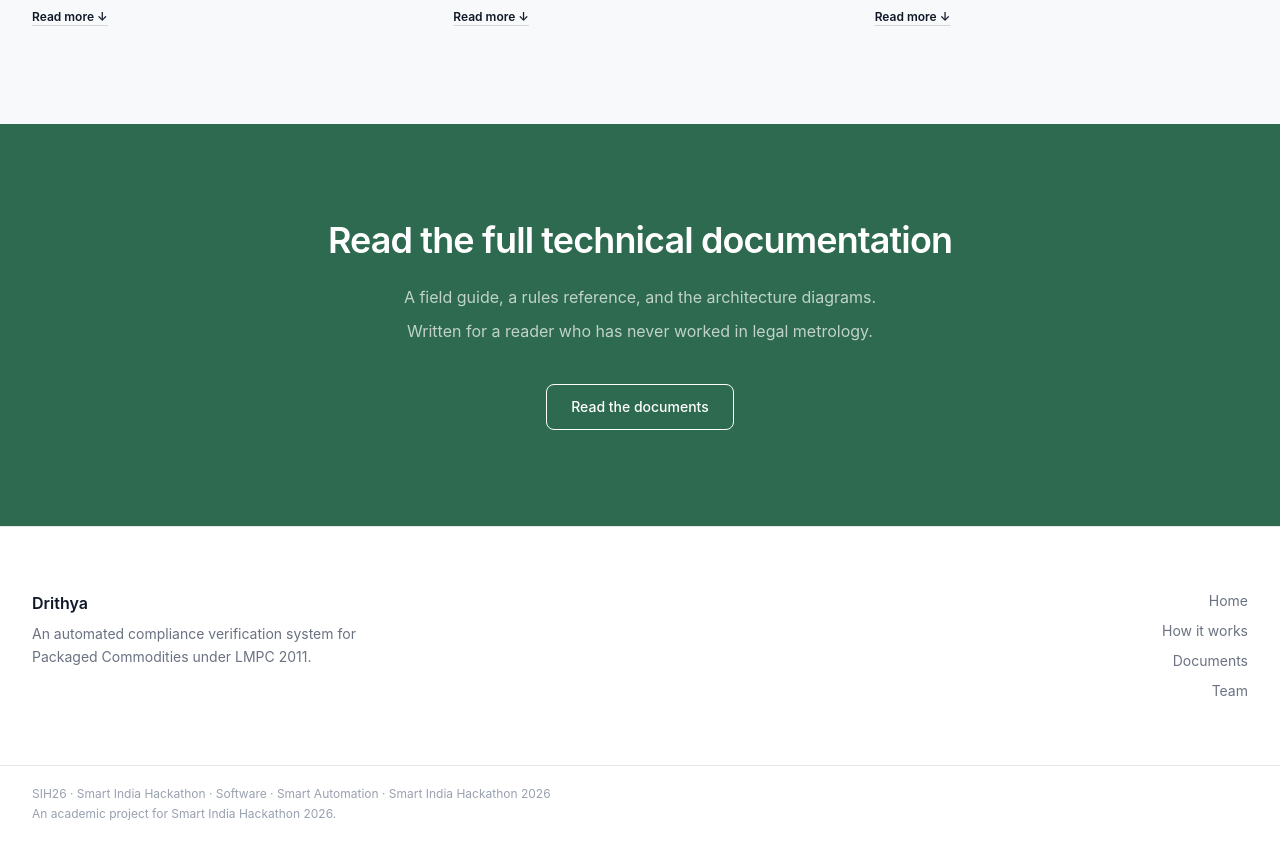
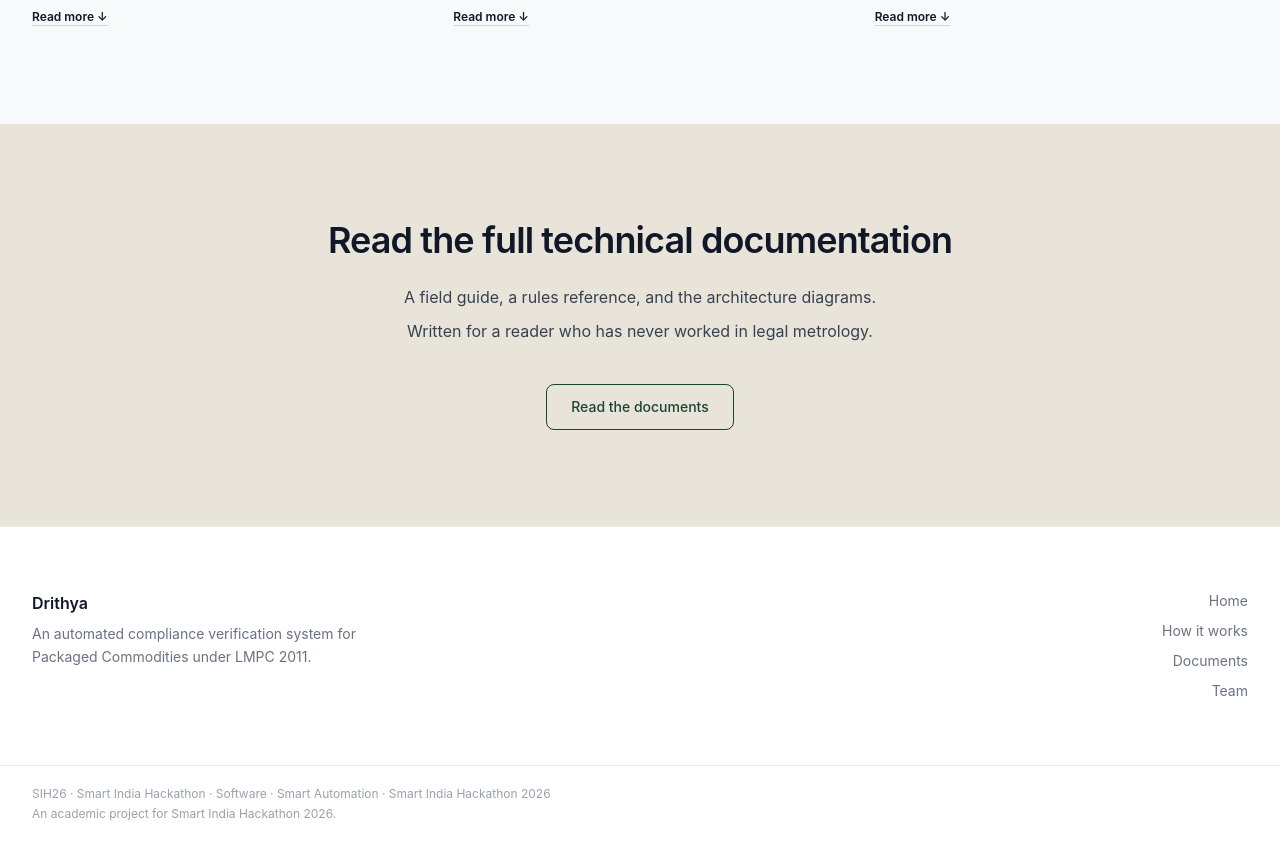
Before and after one commit to Prediator-debug/Sih-Portfolio, a React (Vite) app: page / in a window 1280 px wide. Shown: the part 7102-7944 px from the top of the page. Built offline with nearby package versions, Linux system fonts and the light colour scheme.

Commit message:
Update CTA section color to beige

```diff
--- a/src/components/Layout.tsx
+++ b/src/components/Layout.tsx
@@ -31,20 +31,20 @@ export default function Layout() {
       </main>
 
       {/* Documentation CTA Section */}
-      <section className="bg-[#2D6A4F] dark:bg-[#111827] py-16 sm:py-20 md:py-24 transition-colors duration-200">
+      <section className="bg-[#e8e4d9] dark:bg-[#111827] py-16 sm:py-20 md:py-24 transition-colors duration-200">
         <div className="max-w-3xl mx-auto px-4 sm:px-6 lg:px-8 text-center">
-          <h2 className="text-2xl sm:text-3xl md:text-4xl font-semibold text-white tracking-tight mb-4 sm:mb-6">
+          <h2 className="text-2xl sm:text-3xl md:text-4xl font-semibold text-gray-900 dark:text-white tracking-tight mb-4 sm:mb-6">
             Read the full technical documentation
           </h2>
-          <p className="text-sm sm:text-base text-white/70 leading-relaxed mb-2">
+          <p className="text-sm sm:text-base text-gray-700 dark:text-white/70 leading-relaxed mb-2">
             A field guide, a rules reference, and the architecture diagrams.
           </p>
-          <p className="text-sm sm:text-base text-white/70 leading-relaxed mb-8 sm:mb-10">
+          <p className="text-sm sm:text-base text-gray-700 dark:text-white/70 leading-relaxed mb-8 sm:mb-10">
             Written for a reader who has never worked in legal metrology.
           </p>
           <Link
             to="/documents"
-            className="inline-flex items-center justify-center px-6 py-3 border border-white text-white text-sm font-medium rounded-lg hover:bg-white hover:text-[#2D6A4F] dark:hover:text-[#111827] transition-colors duration-200"
+            className="inline-flex items-center justify-center px-6 py-3 border border-[#1B4332] text-[#1B4332] dark:border-white dark:text-white text-sm font-medium rounded-lg hover:bg-[#1B4332] hover:text-white dark:hover:bg-white dark:hover:text-[#111827] transition-colors duration-200"
           >
             Read the documents
           </Link>
```
